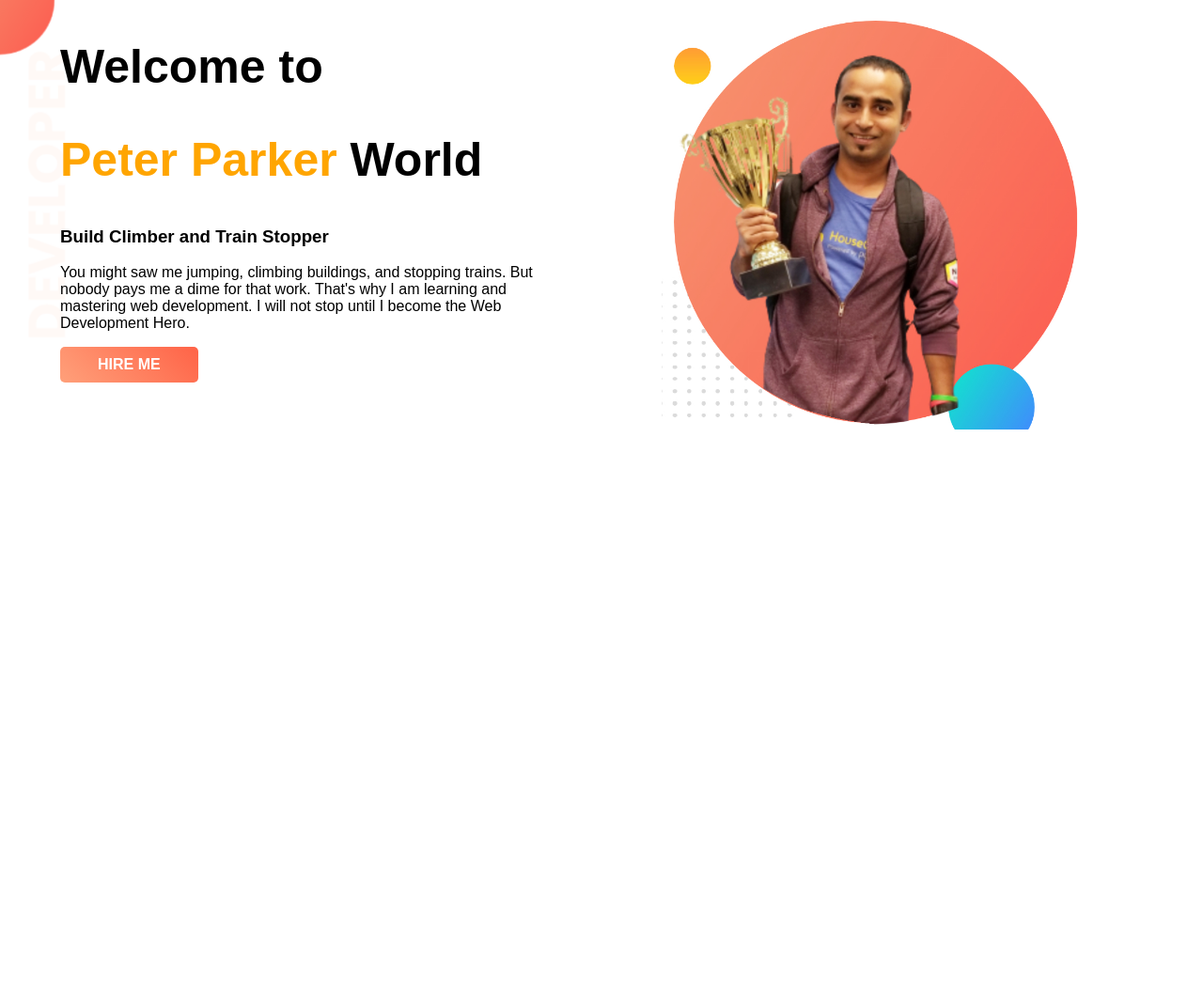
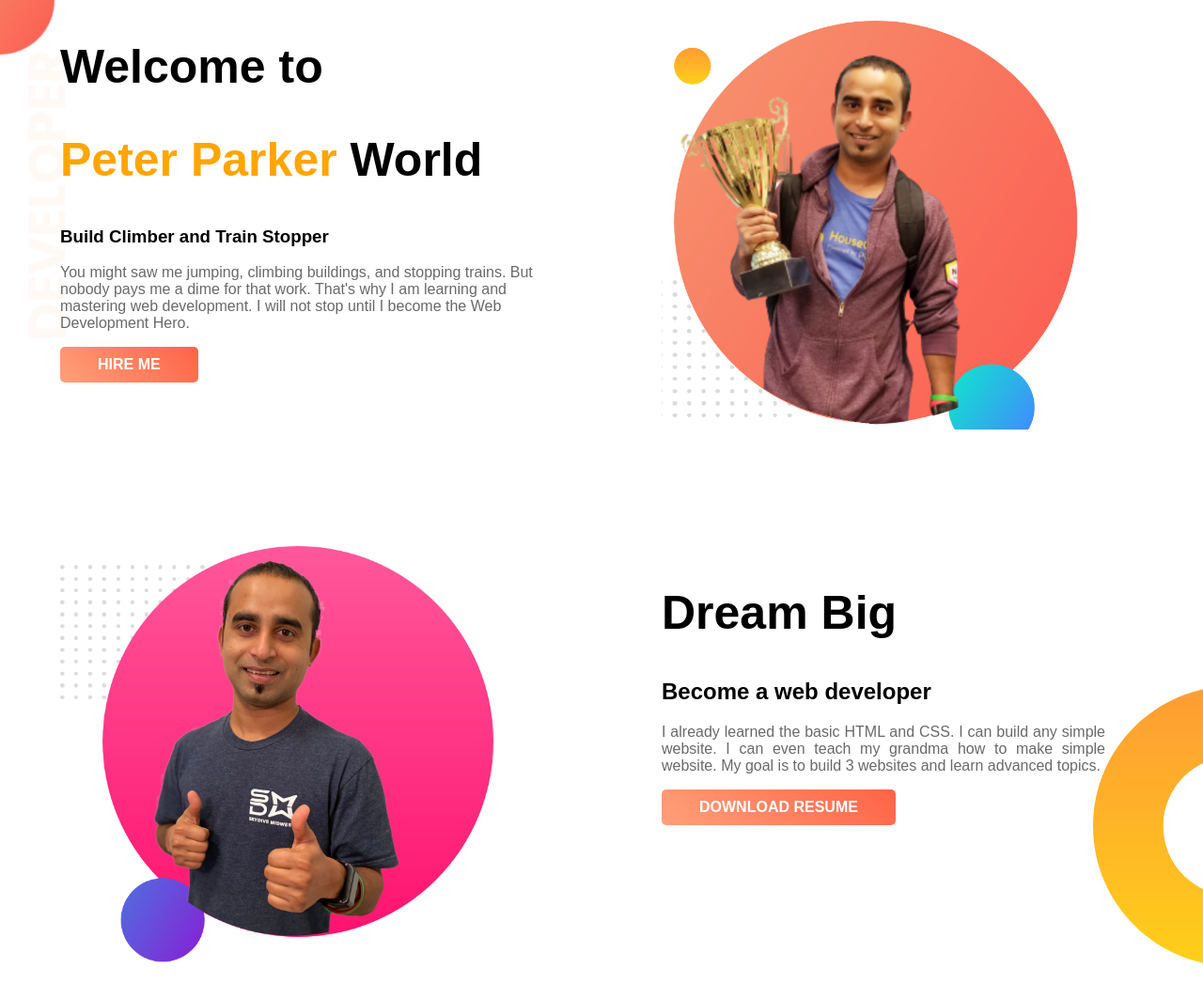
Before and after one commit to Saidul147/developer-portfolio, a plain HTML site: page index.html in a window 1280 px wide. Shown: the whole page at 94% size. Before the commit the page ends 800 px from the top, so only its background shows below. Drawn offline with Linux system fonts and the light colour scheme.

Commit message:
dream added

```diff
--- a/index.html
+++ b/index.html
@@ -20,5 +20,16 @@
             <img src="images/my-bg.jpg" alt="">
         </div>
     </section>
+    <section class="dream_area">
+        <div class="half_width">
+            <img src="images/jhankar2.png" alt="">
+        </div>
+        <div class="half_width ">
+            <h1>Dream Big</h1>
+            <h2>Become a web developer</h2>
+            <p>I already learned the basic HTML and CSS. I can build any simple website. I can even teach my grandma how to make simple website. My goal is to build 3 websites and learn advanced topics.</p>
+            <a target="_blank" class="hire_link" href="">DOWNLOAD RESUME</a>
+        </div>
+    </section>
 </body>
 </html>
--- a/style.css
+++ b/style.css
@@ -6,11 +6,15 @@ body{
 h1{
     font-size: 50px;
 }
+p{
+    color:dimgray;
+}
 .span_color{
     color: orange;
 }
 section{
     display: flex;
+    margin-bottom:120px ;
 }
 .top_banner{
   background-image:url(images/top-banner.png);
@@ -32,3 +36,12 @@ section{
     font-weight: 700;
     display: inline-block;
 }
+.dream_area{
+    background-image: url(images/dream-bg.png);
+    background-repeat: no-repeat;
+    background-position:bottom right;
+}
+.dream_area p{
+    padding-right: 40px;
+    text-align: justify;
+}
```
